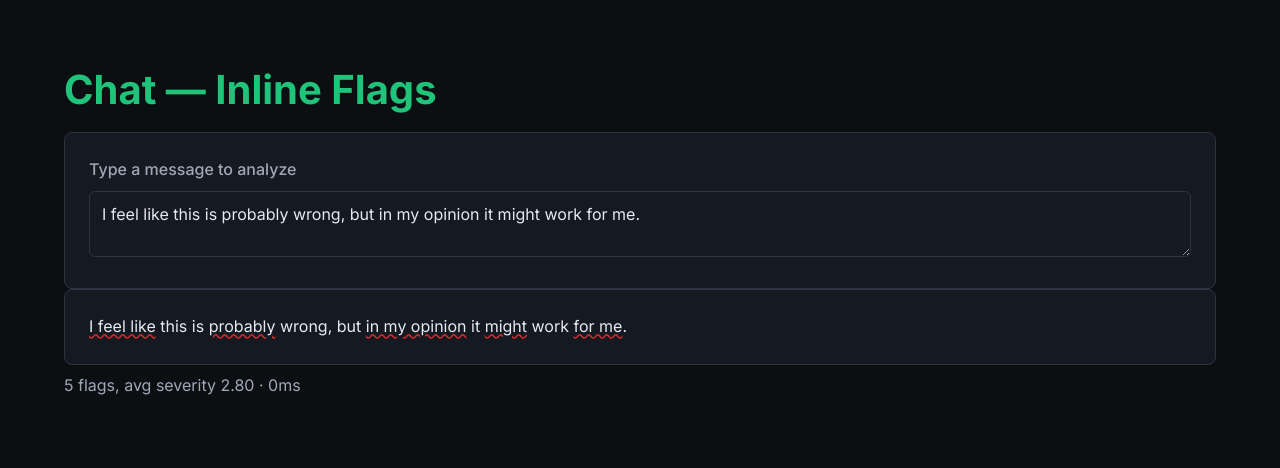
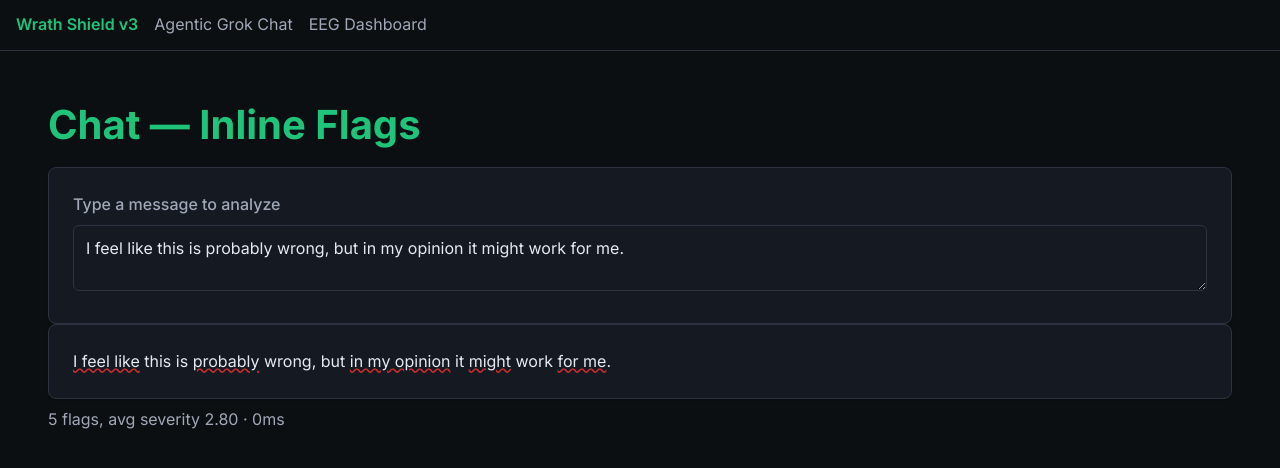
Before and after one commit to CryptoJym/wrath-shield-v3, a Next.js app: page /chat/inline in a window 1280 px wide. Shown: the top 468 px of the page. Built offline with nearby package versions, Linux system fonts and the light colour scheme.

Commit message:
chore: update app/layout.tsx via API (agent)

```diff
--- a/app/layout.tsx
+++ b/app/layout.tsx
@@ -36,7 +36,18 @@ export default function RootLayout({
   return (
     <html lang="en" className={`${inter.variable} ${jetbrainsMono.variable}`}>
       <body className={inter.className}>
-        <main>{children}</main>
+        <header style={{
+          position: 'sticky', top: 0, zIndex: 50,
+          background: 'var(--color-bg)', borderBottom: '1px solid var(--color-border)',
+          padding: '0.75rem 1rem'
+        }}>
+          <nav style={{ display: 'flex', gap: '1rem', alignItems: 'center' }}>
+            <a href="/" style={{ fontWeight: 600 }}>Wrath Shield v3</a>
+            <a href="/chat" style={{ color: 'var(--color-text-secondary)' }}>Agentic Grok Chat</a>
+            <a href="/eeg" style={{ color: 'var(--color-text-secondary)' }}>EEG Dashboard</a>
+          </nav>
+        </header>
+        <main style={{ padding: '1rem' }}>{children}</main>
       </body>
     </html>
   );
```
